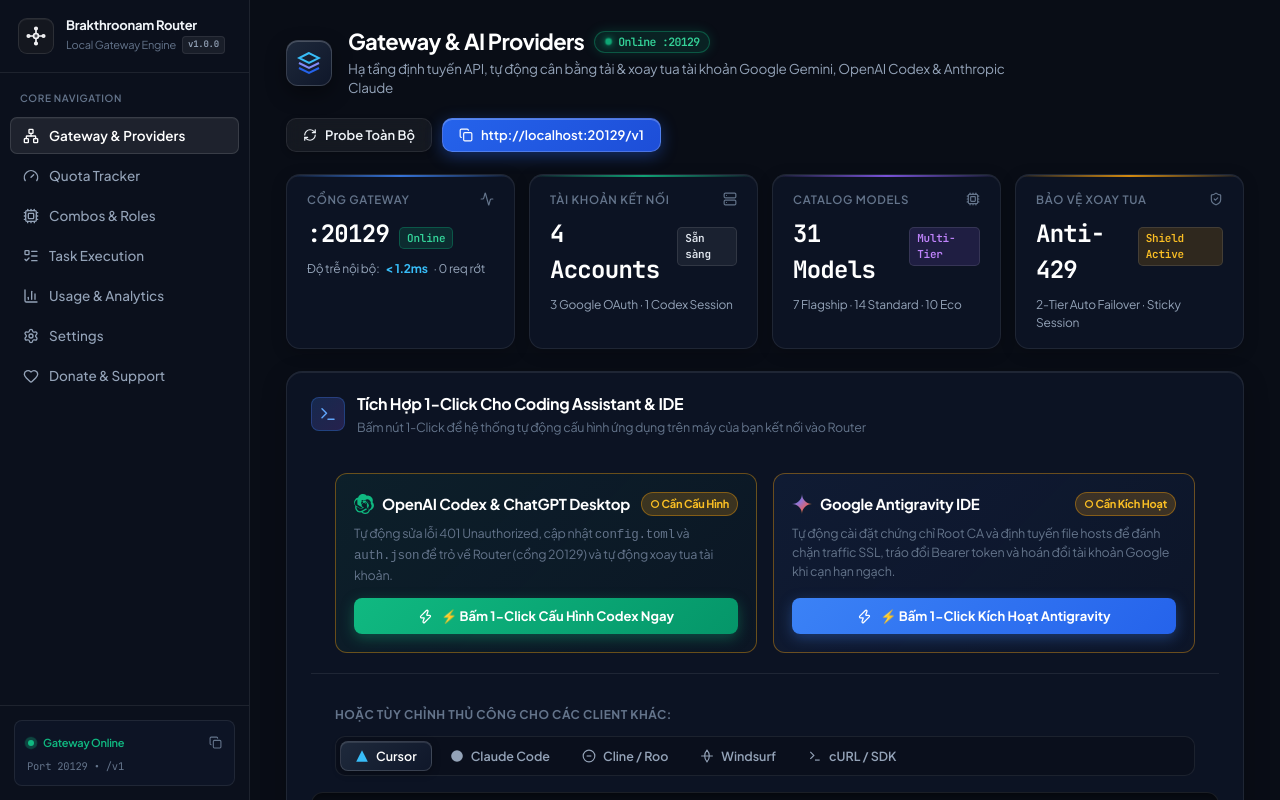
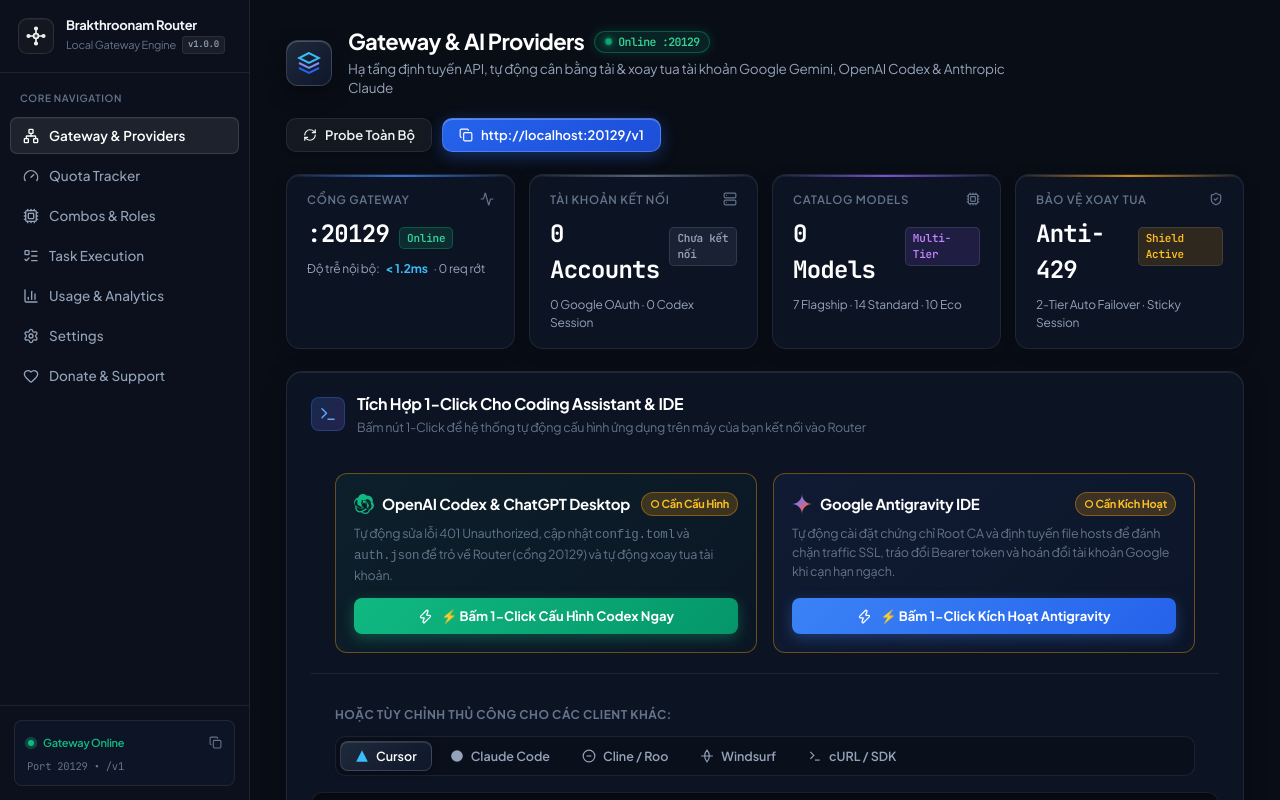
Before and after one commit to ManhVu69/brakthroonam-router, a React (Vite) app in the folder web/: page / in a window 1280 px wide. Built offline with nearby package versions, Linux system fonts and the light colour scheme; no server answers.

Commit message:
fix: remove hardcoded mock values for connected accounts in frontend HUD

```diff
--- a/web/src/components/GatewayProvidersView.jsx
+++ b/web/src/components/GatewayProvidersView.jsx
@@ -435,17 +435,23 @@ export default function GatewayProvidersView({ status, onStatusChange }) {
           </div>
         </div>
 
-        <div className="hud-tile" style={{ '--tile-accent': '#10b981' }}>
+        <div className="hud-tile" style={{ '--tile-accent': totalConnected > 0 ? '#10b981' : '#64748b' }}>
           <div className="hud-top-meta">
             <span>Tài Khoản Kết Nối</span>
             <Server size={14} />
           </div>
           <div className="hud-num-row">
-            <span className="hud-big-num">{totalConnected || 4} Accounts</span>
-            <span className="hud-pill-tag">Sẵn sàng</span>
+            <span className="hud-big-num">{totalConnected} Accounts</span>
+            {totalConnected > 0 ? (
+              <span className="hud-pill-tag">Sẵn sàng</span>
+            ) : (
+              <span className="hud-pill-tag" style={{ background: 'rgba(100, 116, 139, 0.15)', color: '#94a3b8', borderColor: 'rgba(100, 116, 139, 0.3)' }}>
+                Chưa kết nối
+              </span>
+            )}
           </div>
           <div className="hud-desc-sub">
-            {geminiAccounts.length || 3} Google OAuth · {codexAccounts.length || 1} Codex Session
+            {geminiAccounts.length} Google OAuth · {codexAccounts.length} Codex Session
           </div>
         </div>
 
@@ -455,7 +461,7 @@ export default function GatewayProvidersView({ status, onStatusChange }) {
             <Cpu size={14} />
           </div>
           <div className="hud-num-row">
-            <span className="hud-big-num">{totalModels || 31} Models</span>
+            <span className="hud-big-num">{totalModels} Models</span>
             <span className="hud-pill-tag" style={{ background: 'rgba(139,92,246,0.15)', color: '#c084fc' }}>
               Multi-Tier
             </span>
```
Also changed, not shown: 2 other files (tests, documents, lock files or other folders).
